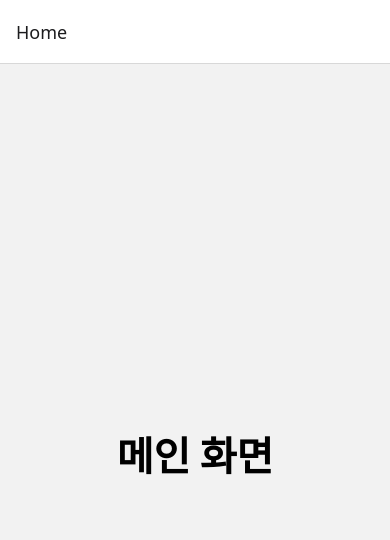
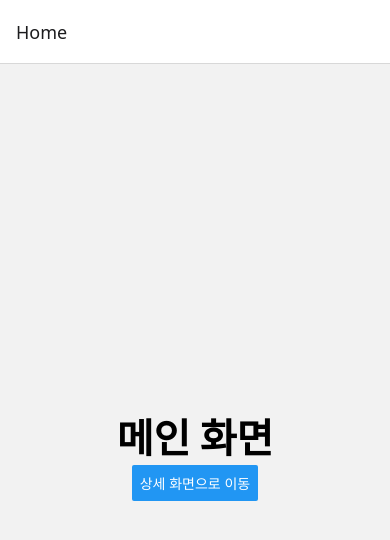
Before and after one commit to JinhyeongSeo/todo-app-25-06, a React Native app: screen / in a window 390 px wide. Shown: the top 540 px of the page. Built offline with nearby package versions, Linux system fonts and the light colour scheme.

Commit message:
navigation.navigate를 이용하여 화면간 전환

```diff
--- a/App.js
+++ b/App.js
@@ -1,21 +1,37 @@
 import { StatusBar } from 'expo-status-bar';
-import { StyleSheet, Text, View } from 'react-native';
-import { createStaticNavigation, NavigationContainer } from '@react-navigation/native';
+import { StyleSheet, Text, View, Button } from 'react-native';
+import { createStaticNavigation, NavigationContainer, useNavigation } from '@react-navigation/native';
 import { createNativeStackNavigator } from '@react-navigation/native-stack';
 
 
 const HomeScreen = () => {
+  const navigation = useNavigation();
+  // 복잡한 구조인 경우에만 필요하다.
   return (
     <View style={{ flex: 1, alignItems: 'center', justifyContent: 'center' }}>
       <Text style = {{fontSize: 40, fontWeight: "bold" }}>메인 화면</Text>
+      <Button
+        title="상세 화면으로 이동"
+        onPress={() => {
+          // 네비게이션을 통해 Detail 화면으로 이동
+          navigation.navigate('Detail');
+        }}
+      />
     </View>
   );
 }
 
-const DetailScreen = () => {
+const DetailScreen = ({ navigation }) => {
   return (
     <View style={{ flex: 1, alignItems: 'center', justifyContent: 'center' }}>
       <Text style = {{fontSize: 40, fontWeight: "bold" }}>상세 화면</Text>
+      <Button
+        title="홈으로 이동"
+        onPress={() => {
+          // 네비게이션을 통해 Detail 화면으로 이동
+          navigation.push('Detail');
+        }}
+      />
     </View>
   );
 }
```
